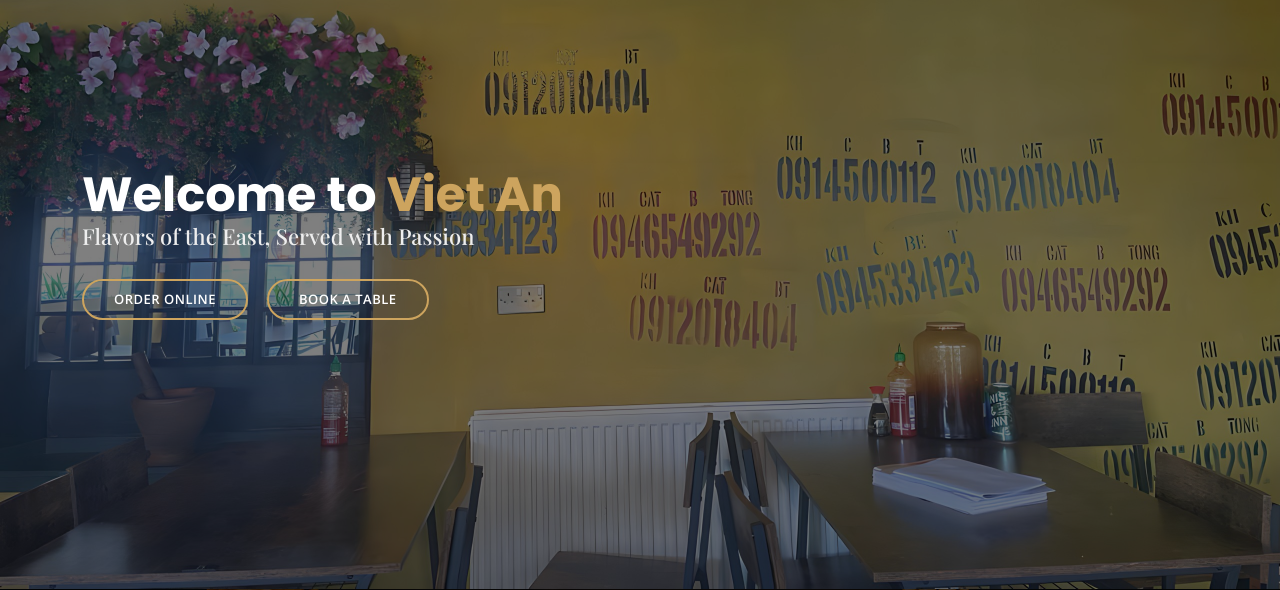
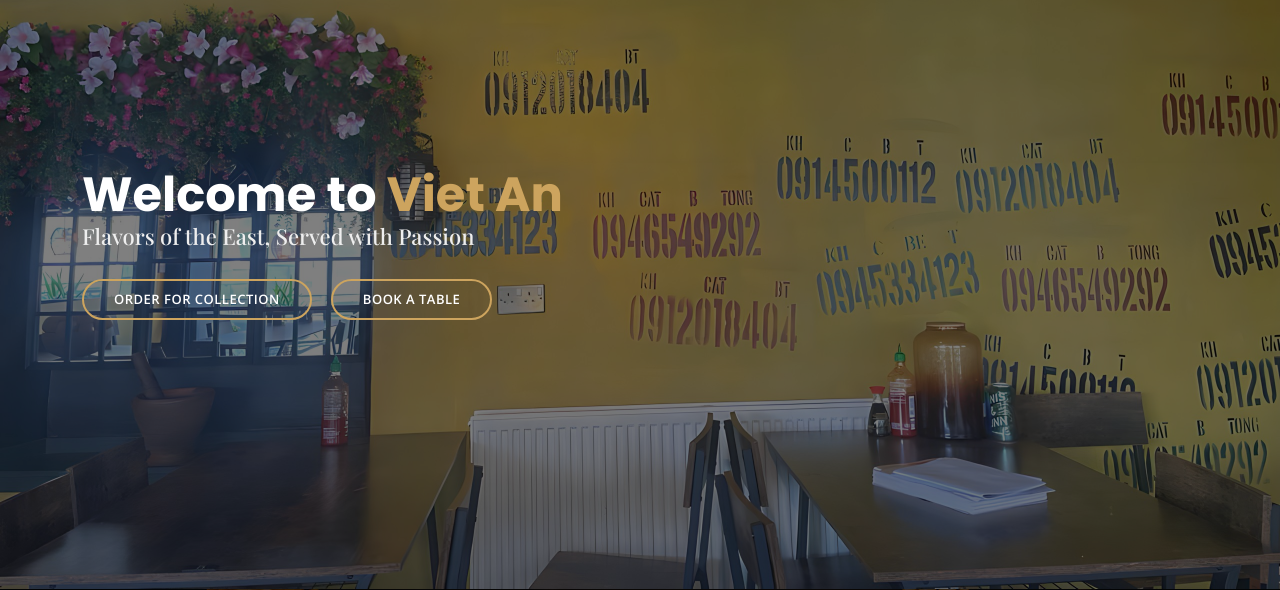
Before and after one commit to chaudanghuy/vietan, a Django app: template templates/themes/restaurantly/index.html in a window 1280 px wide. Shown: the part 211-801 px from the top of the page. Run offline with Django 5.2, Linux system fonts and the light colour scheme; the template is opened without the code that fills it, so the values that code supplies are empty; some libraries are stand-ins or nearby versions; some web fonts are replaced.

Commit message:
Fix verbiage

```diff
--- a/templates/themes/restaurantly/index.html
+++ b/templates/themes/restaurantly/index.html
@@ -9,9 +9,9 @@
 
                 <div class="btns">
 					{% if restaurant.booking_enabled %}
-						<a href={% url 'order-online' %} class="btn-menu animated fadeInUp scrollto">Order Online</a>
+						<a href={% url 'order-online' %} class="btn-menu animated fadeInUp scrollto">Order For Collection</a>
 					{% else %}
-						<a data-bs-toggle="modal" data-bs-target="#busyModal" class="btn-menu animated fadeInUp scrollto">Order Online</a>
+						<a data-bs-toggle="modal" data-bs-target="#busyModal" class="btn-menu animated fadeInUp scrollto">Order For Collection</a>
 					{% endif %}
                     <a href={% url 'book' %} class="btn-book animated fadeInUp scrollto">Book a Table</a>
                 </div>
--- a/templates/themes/restaurantly/order.html
+++ b/templates/themes/restaurantly/order.html
@@ -23,7 +23,7 @@
                     <span class="step-item"></span><a href="{% url 'order-book' %}"><i class="fas fa-shopping-cart"></i></a>
                     <span class="step-item"></span> <a href="{% url 'order-confirm' %}"><i class="fas fa-check-circle"></i></a>
                 </div>
-                <p class="mt-5">Foods you love, delivered to you</p>
+                <p class="mt-5">Order food for pickup</p>
             </div>
 
             <div class="row" data-aos="fade-up" data-aos-delay="100">
--- a/templates/themes/restaurantly/order_confirmation.html
+++ b/templates/themes/restaurantly/order_confirmation.html
@@ -44,7 +44,7 @@
                         <div class="validate"></div>
                     </div>
                     <div class="col-lg-6 col-md-6 form-group mt-3">
-                        <input type="text" name="booking_date" class="form-control" id="datepicker" placeholder="Date" required>
+                        <input type="text" name="booking_date" class="form-control" id="datepicker" placeholder="Collection Date" required>
                         <div class="validate"></div>
                     </div>
                     <div class="col-lg-6 col-md-6 form-group mt-3">
@@ -78,7 +78,7 @@
                     <button type="button" class="btn-close" data-bs-dismiss="modal" aria-label="Close"></button>
                 </div>
                 <div class="modal-body" style="color: black;">
-                    <p>Your order request has been sent. We will contact to confirm your reservation.</p>
+                    <p>Your order request has been sent. We will contact you to confirm your food order.</p>
                     <hr>
                     <table class="table table-bordered">
                         <thead>
```
